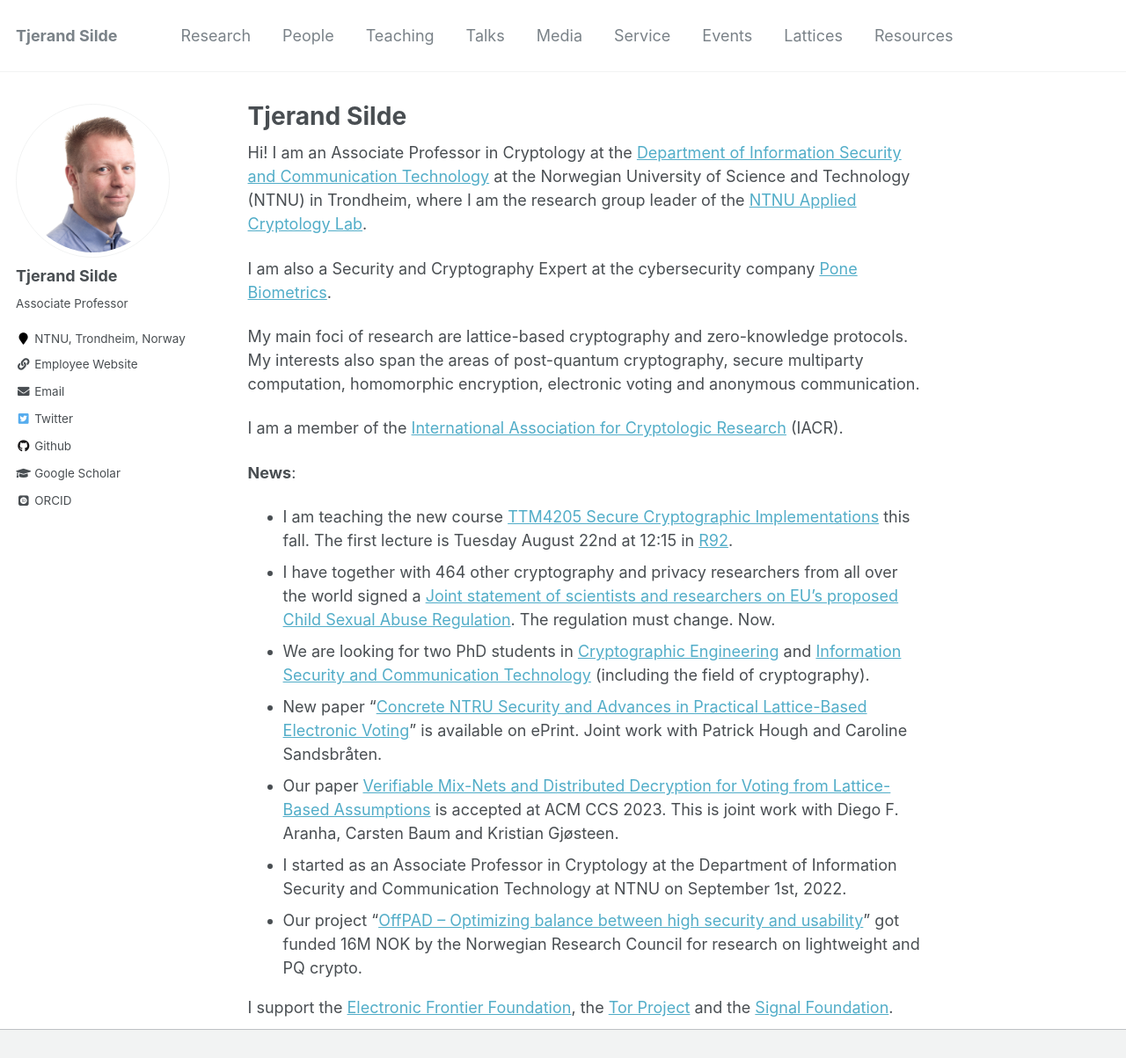
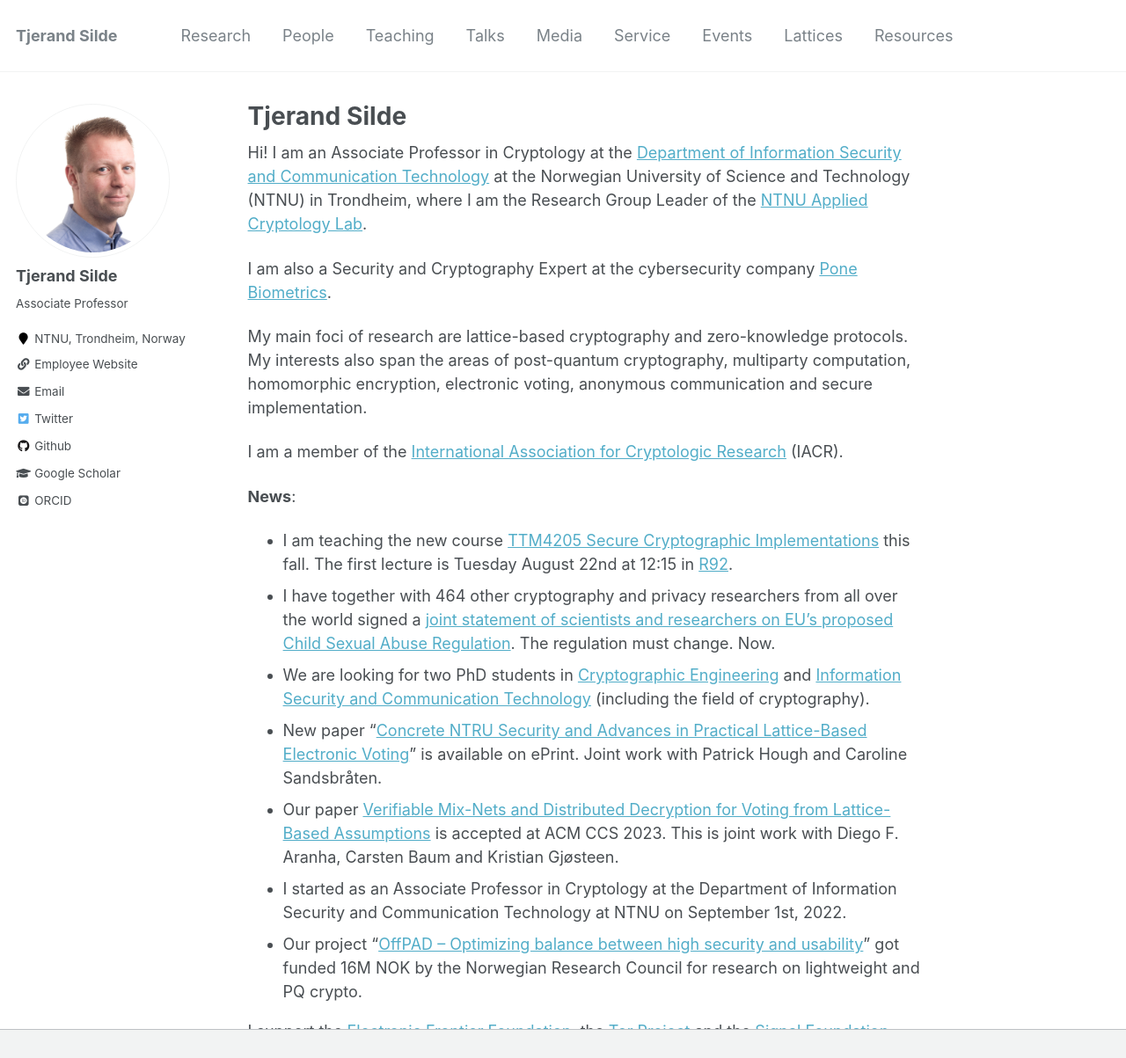
Before and after one commit to tjesi/tjesi.github.io, a Jekyll site: the page built from _pages/about.md, in a window 1280 px wide and 1399 px high, cut to the strip 0-1203 px from the top of the window. Shown: the whole strip at 88% size. Built offline with Jekyll 4.4.1, drawn with Linux system fonts in a browser that asks for light colours; some web fonts are replaced.

Commit message:
Update about.md

```diff
--- a/_pages/about.md
+++ b/_pages/about.md
@@ -8,18 +8,18 @@ redirect_from:
   - /about.html
 ---
 
-Hi! I am an Associate Professor in Cryptology at the [Department of Information Security and Communication Technology](https://www.ntnu.edu/iik) at the Norwegian University of Science and Technology (NTNU) in Trondheim, where I am the research group leader of the [NTNU Applied Cryptology Lab](https://www.ntnu.edu/iik/nacl-lab).
+Hi! I am an Associate Professor in Cryptology at the [Department of Information Security and Communication Technology](https://www.ntnu.edu/iik) at the Norwegian University of Science and Technology (NTNU) in Trondheim, where I am the Research Group Leader of the [NTNU Applied Cryptology Lab](https://www.ntnu.edu/iik/nacl-lab).
 
 I am also a Security and Cryptography Expert at the cybersecurity company [Pone Biometrics](https://ponebiometrics.com/the-team).
 
-My main foci of research are lattice-based cryptography and zero-knowledge protocols. My interests also span the areas of post-quantum cryptography, secure multiparty computation, homomorphic encryption, electronic voting and anonymous communication.
+My main foci of research are lattice-based cryptography and zero-knowledge protocols. My interests also span the areas of post-quantum cryptography, multiparty computation, homomorphic encryption, electronic voting, anonymous communication and secure implementation.
 
 I am a member of the [International Association for Cryptologic Research](https://iacr.org) (IACR).
 
 **News**:
 
 - I am teaching the new course [TTM4205 Secure Cryptographic Implementations](https://www.ntnu.no/studier/emner/TTM4205) this fall. The first lecture is Tuesday August 22nd at 12:15 in [R92](https://link.mazemap.com/H5vy03ul).
-- I have together with 464 other cryptography and privacy researchers from all over the world signed a [Joint statement of scientists and researchers on EU’s proposed Child Sexual Abuse Regulation](https://docs.google.com/document/d/13Aeex72MtFBjKhExRTooVMWN9TC-pbH-5LEaAbMF91Y/edit). The regulation must change. Now.
+- I have together with 464 other cryptography and privacy researchers from all over the world signed a [joint statement of scientists and researchers on EU’s proposed Child Sexual Abuse Regulation](https://docs.google.com/document/d/13Aeex72MtFBjKhExRTooVMWN9TC-pbH-5LEaAbMF91Y/edit). The regulation must change. Now.
 - We are looking for two PhD students in [Cryptographic Engineering](https://www.jobbnorge.no/en/available-jobs/job/246480/phd-candidate-in-cryptography-engineering) and [Information Security and Communication Technology](https://www.jobbnorge.no/en/available-jobs/job/247375/phd-candidate-in-information-security-and-communication-technology) (including the field of cryptography).
 - New paper "[Concrete NTRU Security and Advances in Practical Lattice-Based Electronic Voting](https://eprint.iacr.org/2023/933)" is available on ePrint. Joint work with Patrick Hough and Caroline Sandsbråten.
 - Our paper [Verifiable Mix-Nets and Distributed Decryption for Voting from Lattice-Based Assumptions](https://eprint.iacr.org/2022/422.pdf) is accepted at ACM CCS 2023. This is joint work with Diego F. Aranha, Carsten Baum and Kristian Gjøsteen.
```
